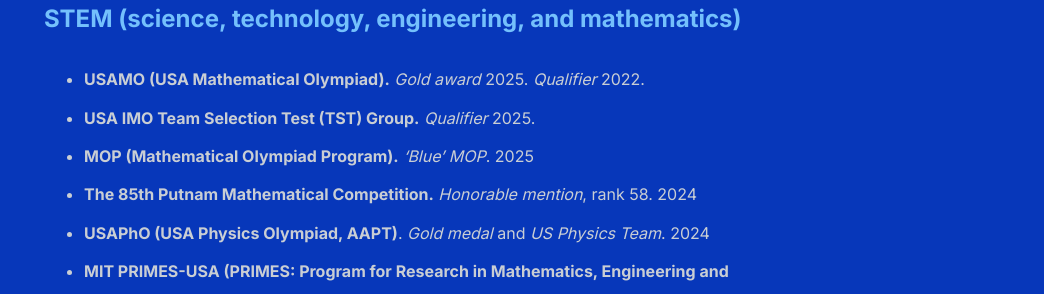
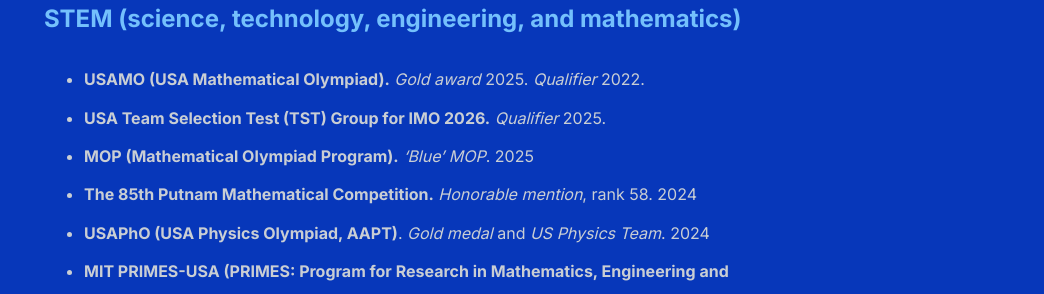
Before and after one commit to shihankanungo/shihankanungo.github.io, a Jekyll site: the page built from honors.md, in a window 1280 px wide. Shown: the part 211-505 px from the top of the page, without its empty margins (236-1280 px from the left). Built offline with Jekyll 4.4.1, drawn with Linux system fonts in a browser that asks for light colours.

Commit message:
Update honors.md

```diff
--- a/honors.md
+++ b/honors.md
@@ -6,7 +6,7 @@
 ## STEM (science, technology, engineering, and mathematics)
 
 - **USAMO (USA Mathematical Olympiad).** *Gold award* 2025. *Qualifier* 2022.
-- **USA IMO Team Selection Test (TST) Group.** *Qualifier* 2025.
+- **USA Team Selection Test (TST) Group for IMO 2026.** *Qualifier* 2025.
 - **MOP (Mathematical Olympiad Program).** *'Blue' MOP*. 2025
 - **The 85th Putnam Mathematical Competition.** *Honorable mention*, rank 58. 2024
 - **USAPhO (USA Physics Olympiad, AAPT)**. *Gold medal* and *US Physics Team*. 2024
```
